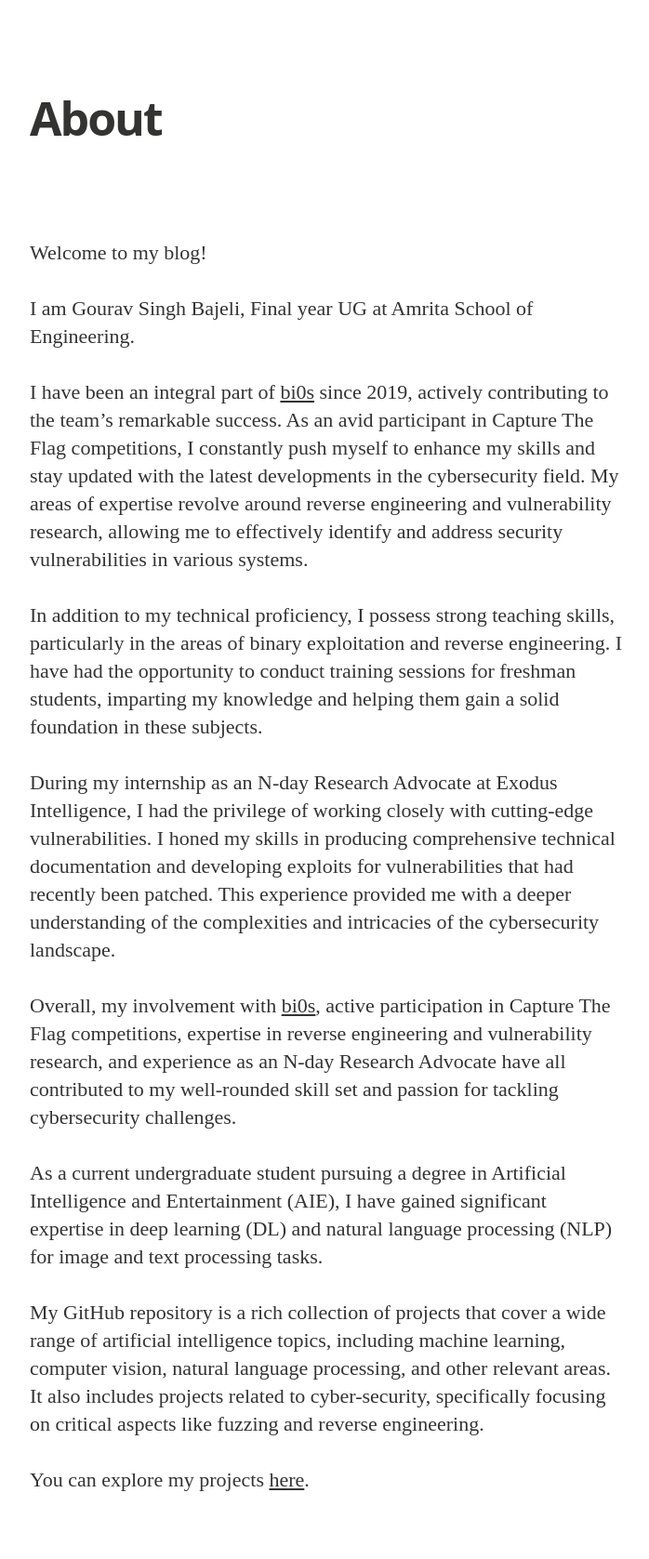
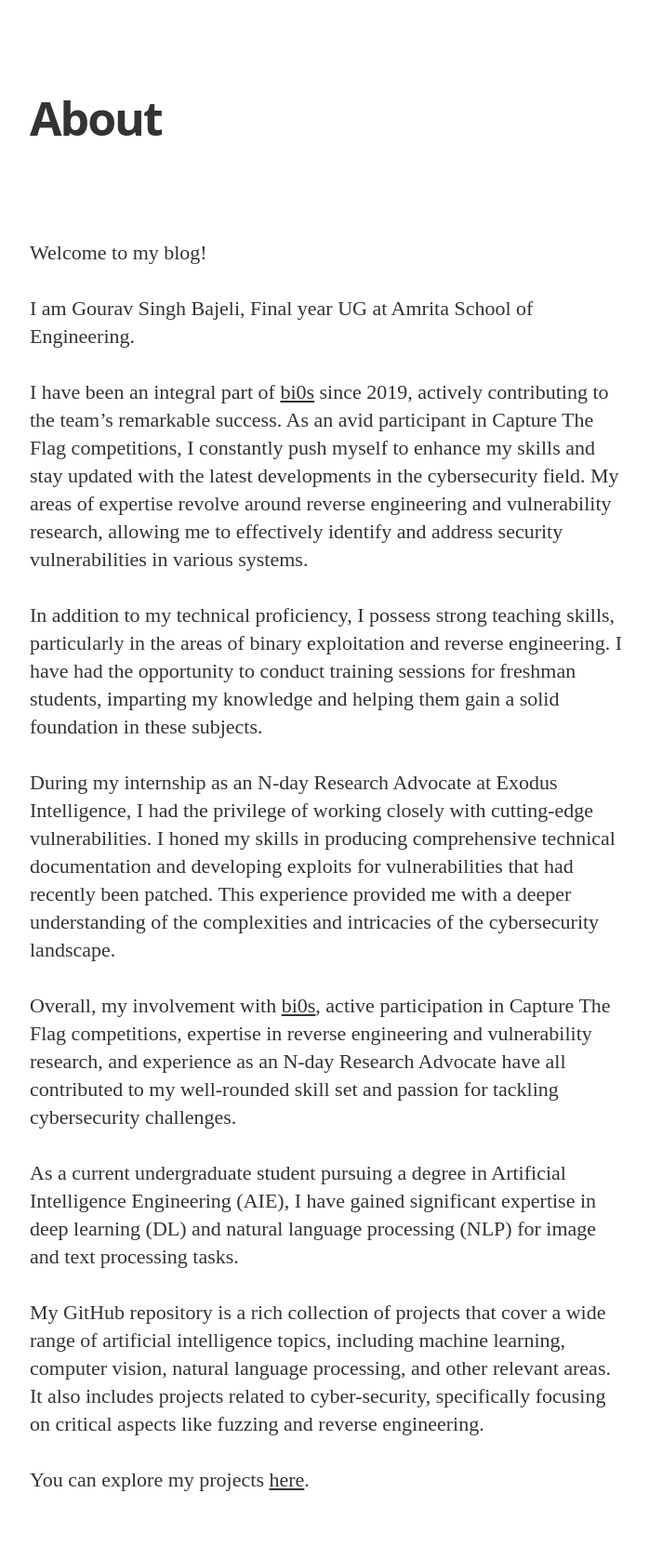
Before and after one commit to fug1t1ve/fug1t1ve.github.io, a Jekyll site: the page built from docs/about.md, in a window 1280 px wide. Shown: the top 1677 px of the page at 93% size, without its empty margins (288-986 px from the left). Built offline with Jekyll 4.4.1, drawn with Linux system fonts in a browser that asks for light colours; nearby versions of some CDN libraries; some web fonts are replaced; grey boxes are pictures that could not be loaded.

Commit message:
Updated about

```diff
--- a/docs/about.md
+++ b/docs/about.md
@@ -16,7 +16,7 @@ During my internship as an N-day Research Advocate at Exodus Intelligence, I had
 
 Overall, my involvement with [bi0s](https://ctftime.org/team/662), active participation in Capture The Flag competitions, expertise in reverse engineering and vulnerability research, and experience as an N-day Research Advocate have all contributed to my well-rounded skill set and passion for tackling cybersecurity challenges.
 
-As a current undergraduate student pursuing a degree in Artificial Intelligence and Entertainment (AIE), I have gained significant expertise in deep learning (DL) and natural language processing (NLP) for image and text processing tasks.
+As a current undergraduate student pursuing a degree in Artificial Intelligence Engineering (AIE), I have gained significant expertise in deep learning (DL) and natural language processing (NLP) for image and text processing tasks.
 
 My GitHub repository is a rich collection of projects that cover a wide range of artificial intelligence topics, including machine learning, computer vision, natural language processing, and other relevant areas. It also includes projects related to cyber-security, specifically focusing on critical aspects like fuzzing and reverse engineering.
 
```
